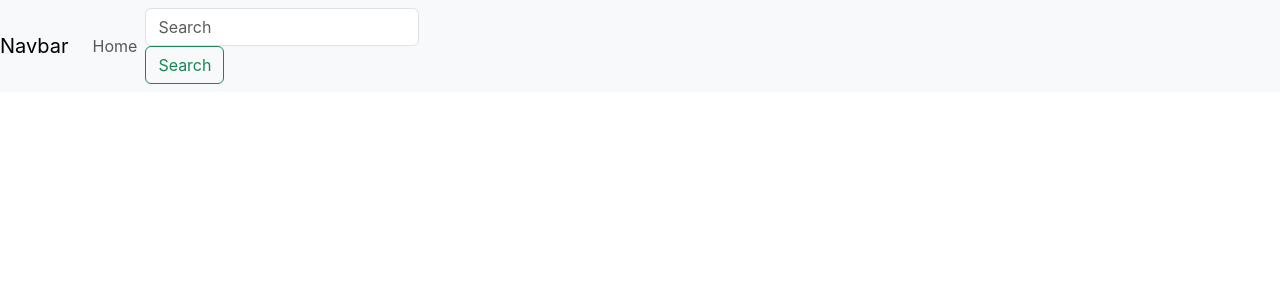
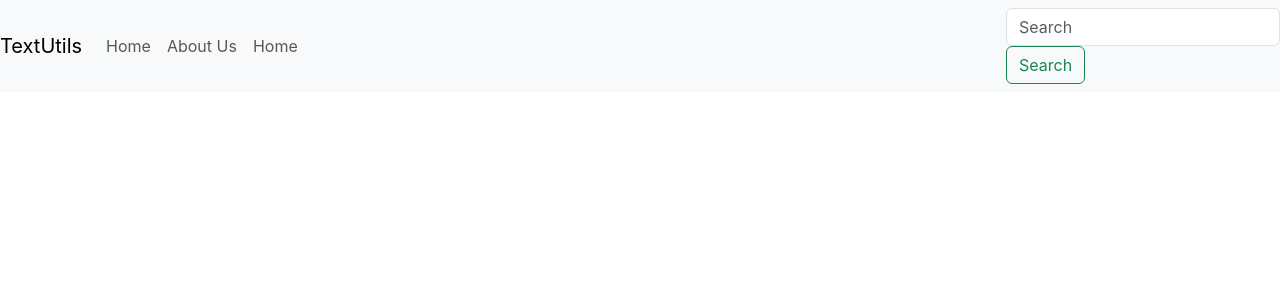
Before and after one commit to gaurav0330/TextUtils-react, a React (Create React App) app: page / in a window 1280 px wide. Shown: the top 300 px of the page. Built offline with nearby package versions, Linux system fonts and the light colour scheme.

Commit message:
use of props

```diff
--- a/package.json
+++ b/package.json
@@ -10,6 +10,7 @@
     "react": "^18.3.1",
     "react-bootstrap": "^2.10.5",
     "react-dom": "^18.3.1",
+    "react-router-dom": "^6.26.2",
     "react-scripts": "5.0.1",
     "web-vitals": "^2.1.4"
   },
--- a/public/index.html
+++ b/public/index.html
@@ -27,7 +27,7 @@
       work correctly both with client-side routing and a non-root public URL.
       Learn how to configure a non-root public URL by running `npm run build`.
     -->
-    <title>To Do List </title>
+    <title>TextUtils App</title>
   </head>
   <body>
     <noscript>You need to enable JavaScript to run this app.</noscript>
--- a/src/App.js
+++ b/src/App.js
@@ -1,29 +1,11 @@
 
-import Header from './MyComponents/header';
+import Navbar from './MyComponents/Navbar';
 import './App.css';
 
 function App() {
   return (
     <>
- <nav className="navbar navbar-expand-lg navbar-light bg-light">
-  <a className="navbar-brand" href="/">Navbar</a>
-  <button className="navbar-toggler" type="button" data-toggle="collapse" data-target="#navbarSupportedContent" aria-controls="navbarSupportedContent" aria-expanded="false" aria-label="Toggle navigation">
-    <span className="navbar-toggler-icon"></span>
-  </button>
-
-  <div className="collapse navbar-collapse" id="navbarSupportedContent">
-    <ul className="navbar-nav mr-auto">
-      <li className="nav-item active">
-        <a className="nav-link" href="/">Home</a>
-      </li>
-    </ul>
-    <form className="form-inline my-2 my-lg-0">
-      <input className="form-control mr-sm-2" type="search" placeholder="Search" aria-label="Search"/>
-      <button className="btn btn-outline-success my-2 my-sm-0" type="submit">Search</button>
-    </form>
-  </div>
-</nav>
-
+      <Navbar title = "TextUtils" aboutText = "About Us"/>
     </>
   );
 }
--- /dev/null
+++ b/src/MyComponents/Navbar.js
@@ -0,0 +1,42 @@
+import React from 'react';
+import PropTypes from 'prop-types'
+
+export default function Navbar(props) {
+    return (
+        <nav className="navbar navbar-expand-lg navbar-light bg-light">
+        <a className="navbar-brand" href="/">{props.title}</a>
+        <button className="navbar-toggler" type="button" data-toggle="collapse" data-target="#navbarSupportedContent" aria-controls="navbarSupportedContent" aria-expanded="false" aria-label="Toggle navigation">
+          <span className="navbar-toggler-icon"></span>
+        </button>
+
+        <div className="collapse navbar-collapse" id="navbarSupportedContent">
+          <ul className="navbar-nav mr-auto">
+            <li className="nav-item active">
+              <a className="nav-link" href="/">Home</a>
+            </li>
+            <li className="nav-item active">
+              <a className="nav-link" href="/">{props.aboutText}</a>
+            </li>
+            <li className="nav-item active">
+              <a className="nav-link" href="/">Home</a>
+            </li>
+          </ul>
+          <form className="form-inline my-2 my-lg-0" style={{ marginLeft: 'auto' }}>
+            <input className="form-control mr-sm-2" type="search" placeholder="Search" aria-label="Search"/>
+            <button className="btn btn-outline-success my-2 my-sm-0" type="submit">Search</button>
+          </form>
+        </div>
+      </nav>
+    );
+}
+
+Navbar.propTypes = {
+    title : PropTypes.string,
+    aboutText : PropTypes.string
+}
+// default props
+Navbar.defaultProps = {
+    title : "Home",
+    aboutText : "About"
+
+}
--- a/src/MyComponents/header.js
+++ /dev/null
@@ -1,43 +0,0 @@
-import React from 'react'
-export default function Header(props) {
-  return (
-    <>
-        <nav className="navbar navbar-expand-lg navbar-light bg-light">
-  <a className="navbar-brand" href="/">Navbar</a>
-  <button className="navbar-toggler" type="button" data-toggle="collapse" data-target="#navbarSupportedContent" aria-controls="navbarSupportedContent" aria-expanded="false" aria-label="Toggle navigation">
-    <span className="navbar-toggler-icon"></span>
-  </button>
-
-  <div className="collapse navbar-collapse" id="navbarSupportedContent">
-    <ul className="navbar-nav mr-auto">
-      <li className="nav-item active">
-        <a className="nav-link" href="/">Home <span className="sr-only">(current)</span></a>
-      </li>
-      <li className="nav-item">
-        <a className="nav-link" href="/">Link</a>
-      </li>
-      <li className="nav-item dropdown">
-        <a className="nav-link dropdown-toggle" href="/" id="navbarDropdown" role="button" data-toggle="dropdown" aria-haspopup="true" aria-expanded="false">
-          Dropdown
-        </a>
-        <div className="dropdown-menu" aria-labelledby="navbarDropdown">
-          <a className="dropdown-item" href="/">Action</a>
-          <a className="dropdown-item" href="/">Another action</a>
-          <div className="dropdown-divider"></div>
-          <a className="dropdown-item" href="/">Something else here</a>
-        </div>
-      </li>
-      <li className="nav-item">
-        <a className="nav-link disabled" href="/">Disabled</a>
-      </li>
-    </ul>
-    <form className="form-inline my-2 my-lg-0">
-      <input className="form-control mr-sm-2" type="search" placeholder="Search" aria-label="Search"/>
-      <button className="btn btn-outline-success my-2 my-sm-0" type="submit">Search</button>
-    </form>
-  </div>
-</nav>
-
-      </>
-  );
-}
```
Also changed, not shown: src/MyComponents/footer.js (deleted, +0 -12 lines), src/MyComponents/todo.js (deleted, +0 -11 lines), src/MyComponents/todos.js (deleted, +0 -11 lines), 1 other file (tests, documents, lock files or other folders).
